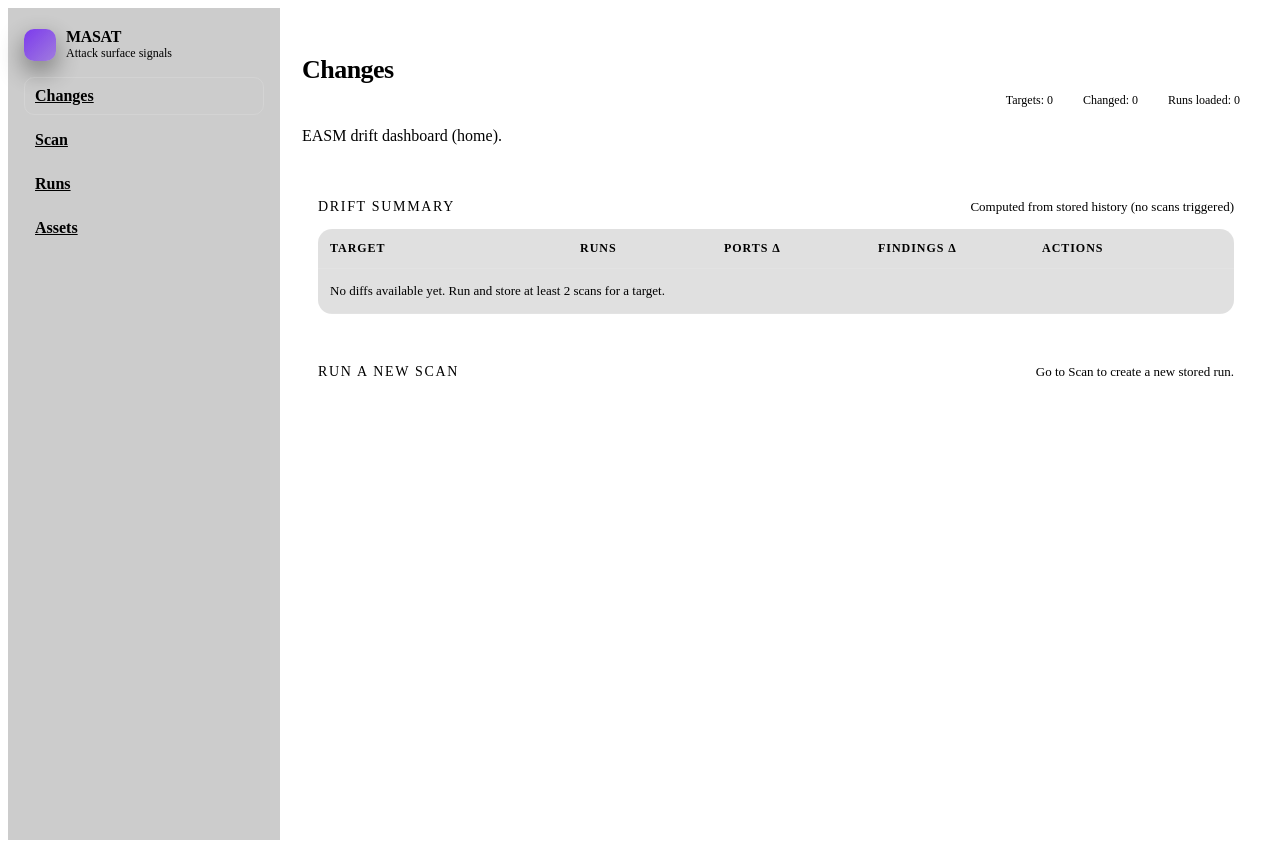
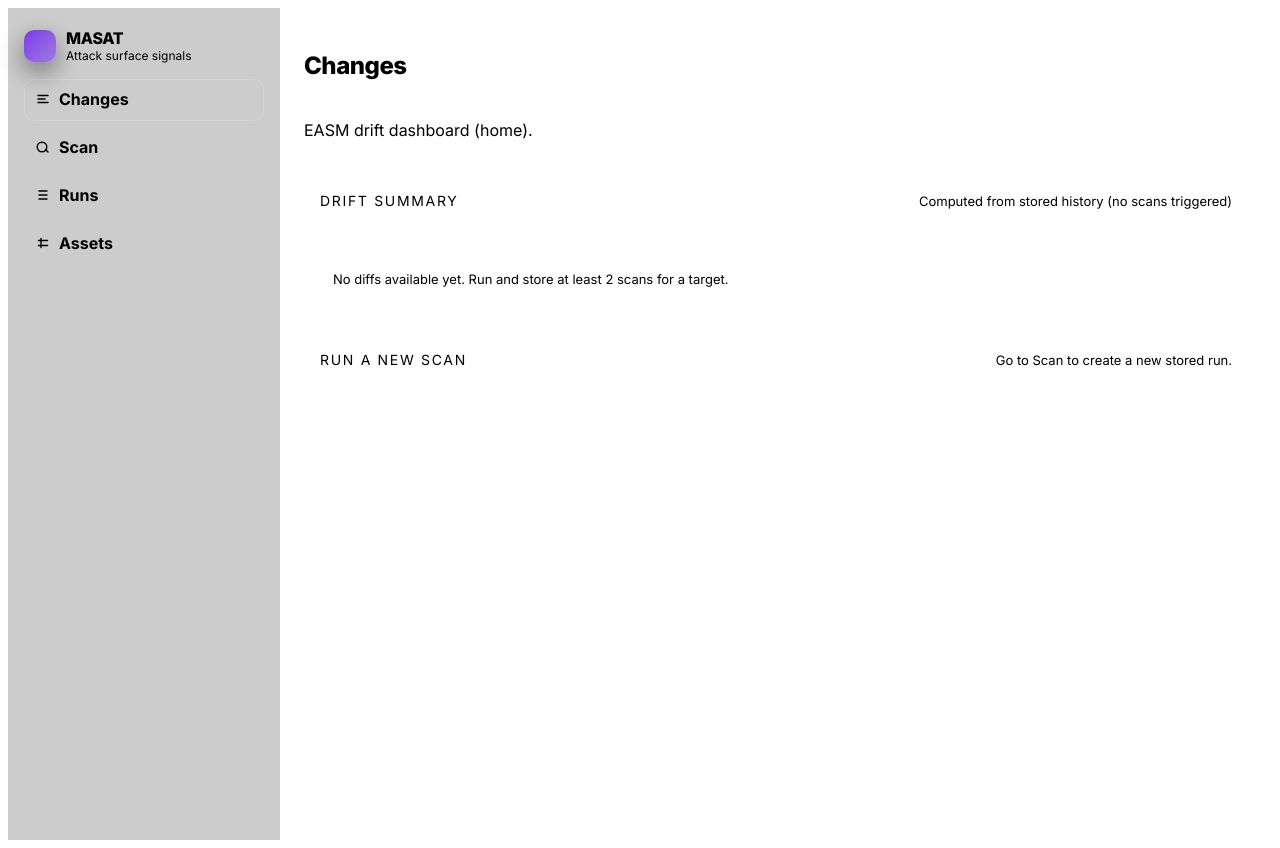
Before and after one commit to automatesecurity/masat, a Next.js app in the folder ui/: page / in a window 1280 px wide. Built offline with nearby package versions, Linux system fonts and the light colour scheme; no server answers.

Commit message:
UI: Linear-inspired polish (Inter font, icons, tighter tables)

```diff
--- a/ui/src/app/_components/AppShell.tsx
+++ b/ui/src/app/_components/AppShell.tsx
@@ -1,6 +1,7 @@
 import Link from "next/link";
 import { ReactNode } from "react";
 import styles from "./appShell.module.css";
+import { Icon } from "./icons";
 
 export default function AppShell({
   active,
@@ -31,25 +32,37 @@ export default function AppShell({
             className={`${styles.navItem} ${active === "changes" ? styles.navItemActive : ""}`}
             href="/"
           >
-            Changes
+            <span style={{ display: "inline-flex", gap: 8, alignItems: "center" }}>
+              <Icon name="changes" />
+              Changes
+            </span>
           </Link>
           <Link
             className={`${styles.navItem} ${active === "scan" ? styles.navItemActive : ""}`}
             href="/scan"
           >
-            Scan
+            <span style={{ display: "inline-flex", gap: 8, alignItems: "center" }}>
+              <Icon name="scan" />
+              Scan
+            </span>
           </Link>
           <Link
             className={`${styles.navItem} ${active === "runs" ? styles.navItemActive : ""}`}
             href="/runs"
           >
-            Runs
+            <span style={{ display: "inline-flex", gap: 8, alignItems: "center" }}>
+              <Icon name="runs" />
+              Runs
+            </span>
           </Link>
           <Link
             className={`${styles.navItem} ${active === "assets" ? styles.navItemActive : ""}`}
             href="/assets"
           >
-            Assets
+            <span style={{ display: "inline-flex", gap: 8, alignItems: "center" }}>
+              <Icon name="assets" />
+              Assets
+            </span>
           </Link>
         </nav>
       </aside>
--- a/ui/src/app/_components/appShell.module.css
+++ b/ui/src/app/_components/appShell.module.css
@@ -68,7 +68,7 @@
 }
 
 .content {
-  padding: 22px 22px 60px;
+  padding: 20px 24px 60px;
 }
 
 .topbar {
@@ -85,9 +85,10 @@
 }
 
 .title {
-  font-size: 26px;
-  line-height: 1.15;
+  font-size: 24px;
+  line-height: 1.2;
   letter-spacing: -0.02em;
+  font-weight: 750;
 }
 
 .subtitle {
@@ -104,11 +105,11 @@
 }
 
 .pill {
-  border: 1px solid var(--border);
-  background: rgba(255, 255, 255, 0.04);
+  border: 1px solid rgba(255, 255, 255, 0.10);
+  background: rgba(255, 255, 255, 0.03);
   padding: 6px 10px;
   border-radius: 999px;
-  color: var(--muted);
+  color: rgba(255, 255, 255, 0.72);
   font-size: 12px;
 }
 
@@ -178,8 +179,8 @@
 
 .input:focus,
 .select:focus {
-  border-color: rgba(255, 255, 255, 0.20);
-  box-shadow: 0 0 0 4px rgba(124, 58, 237, 0.14);
+  border-color: rgba(255, 255, 255, 0.22);
+  box-shadow: 0 0 0 4px var(--ring);
 }
 
 .row {
@@ -231,9 +232,9 @@
 .tableWrap {
   width: 100%;
   overflow: auto;
-  border-radius: 14px;
-  border: 1px solid var(--border);
-  background: rgba(0, 0, 0, 0.12);
+  border-radius: 12px;
+  border: 1px solid rgba(255, 255, 255, 0.10);
+  background: rgba(255, 255, 255, 0.02);
 }
 
 .table {
@@ -244,17 +245,17 @@
 
 .table th,
 .table td {
-  padding: 12px 12px;
-  border-bottom: 1px solid rgba(255, 255, 255, 0.08);
+  padding: 10px 12px;
+  border-bottom: 1px solid rgba(255, 255, 255, 0.06);
   text-align: left;
-  vertical-align: top;
+  vertical-align: middle;
 }
 
 .table th {
-  font-size: 12px;
-  letter-spacing: 0.08em;
+  font-size: 11px;
+  letter-spacing: 0.10em;
   text-transform: uppercase;
-  color: var(--muted2);
+  color: rgba(255, 255, 255, 0.55);
 }
 
 .table tr:hover td {
@@ -268,13 +269,12 @@
 }
 
 .actionLink {
-  text-decoration: underline;
-  text-decoration-color: rgba(255, 255, 255, 0.28);
-  color: rgba(255, 255, 255, 0.88);
+  color: rgba(255, 255, 255, 0.84);
+  text-decoration: none;
 }
 
 .actionLink:hover {
-  text-decoration-color: rgba(124, 58, 237, 0.85);
+  color: rgba(255, 255, 255, 0.96);
 }
 
 .badge {
--- /dev/null
+++ b/ui/src/app/_components/icons.tsx
@@ -0,0 +1,65 @@
+export function Icon({ name }: { name: "changes" | "scan" | "runs" | "assets" }) {
+  const common = {
+    width: 16,
+    height: 16,
+    viewBox: "0 0 16 16",
+    fill: "none",
+    xmlns: "http://www.w3.org/2000/svg",
+  } as const;
+
+  // Minimal inline icons (Linear-ish).
+  if (name === "changes") {
+    return (
+      <svg {...common}>
+        <path
+          d="M3 4.5h10M3 8h7M3 11.5h10"
+          stroke="currentColor"
+          strokeWidth="1.4"
+          strokeLinecap="round"
+        />
+      </svg>
+    );
+  }
+
+  if (name === "scan") {
+    return (
+      <svg {...common}>
+        <path
+          d="M7 3.2a4.8 4.8 0 1 1 0 9.6 4.8 4.8 0 0 1 0-9.6Z"
+          stroke="currentColor"
+          strokeWidth="1.4"
+        />
+        <path
+          d="M10.6 10.6 13 13"
+          stroke="currentColor"
+          strokeWidth="1.4"
+          strokeLinecap="round"
+        />
+      </svg>
+    );
+  }
+
+  if (name === "runs") {
+    return (
+      <svg {...common}>
+        <path
+          d="M4 4h8M4 8h8M4 12h8"
+          stroke="currentColor"
+          strokeWidth="1.4"
+          strokeLinecap="round"
+        />
+      </svg>
+    );
+  }
+
+  return (
+    <svg {...common}>
+      <path
+        d="M3.5 5.5h9M3.5 10.5h9M6 3.5v9"
+        stroke="currentColor"
+        strokeWidth="1.4"
+        strokeLinecap="round"
+      />
+    </svg>
+  );
+}
--- a/ui/src/app/globals.css
+++ b/ui/src/app/globals.css
@@ -18,6 +18,8 @@
 
   --font-sans: ui-sans-serif, system-ui, -apple-system, Segoe UI, Roboto, Helvetica, Arial,
     "Apple Color Emoji", "Segoe UI Emoji";
+
+  --ring: rgba(124, 58, 237, 0.22);
   --font-mono: ui-monospace, SFMono-Regular, Menlo, Monaco, Consolas, "Liberation Mono",
     "Courier New", monospace;
 }
@@ -35,10 +37,11 @@ body {
 body {
   color: var(--text);
   background:
-    radial-gradient(900px 600px at 15% -10%, rgba(124, 58, 237, 0.18), transparent 55%),
-    radial-gradient(800px 600px at 85% 0%, rgba(255, 255, 255, 0.06), transparent 60%),
+    radial-gradient(900px 600px at 15% -10%, rgba(124, 58, 237, 0.14), transparent 55%),
+    radial-gradient(800px 600px at 85% 0%, rgba(255, 255, 255, 0.05), transparent 60%),
     linear-gradient(180deg, var(--bg), var(--bg2));
   font-family: var(--font-sans);
+  letter-spacing: -0.01em;
   -webkit-font-smoothing: antialiased;
   -moz-osx-font-smoothing: grayscale;
 }
--- a/ui/src/app/layout.tsx
+++ b/ui/src/app/layout.tsx
@@ -1,4 +1,7 @@
 import type { Metadata } from "next";
+import { Inter } from "next/font/google";
+
+const inter = Inter({ subsets: ["latin"], display: "swap" });
 
 export const metadata: Metadata = {
   title: "MASAT Portal",
@@ -11,7 +14,7 @@ export default function RootLayout({
   children: React.ReactNode;
 }>) {
   return (
-    <html lang="en">
+    <html lang="en" className={inter.className}>
       <body>
         <div id="__app">{children}</div>
       </body>
```
